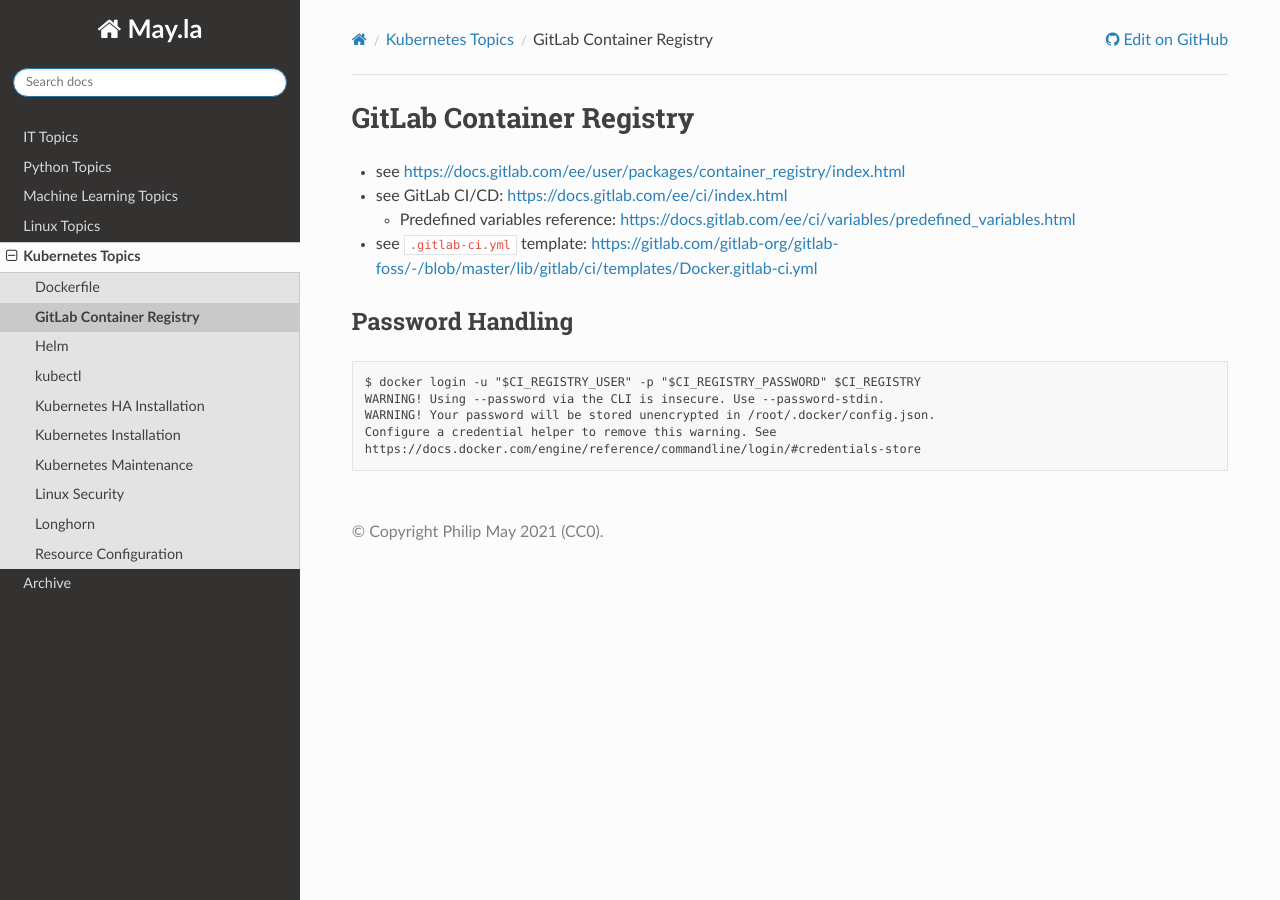
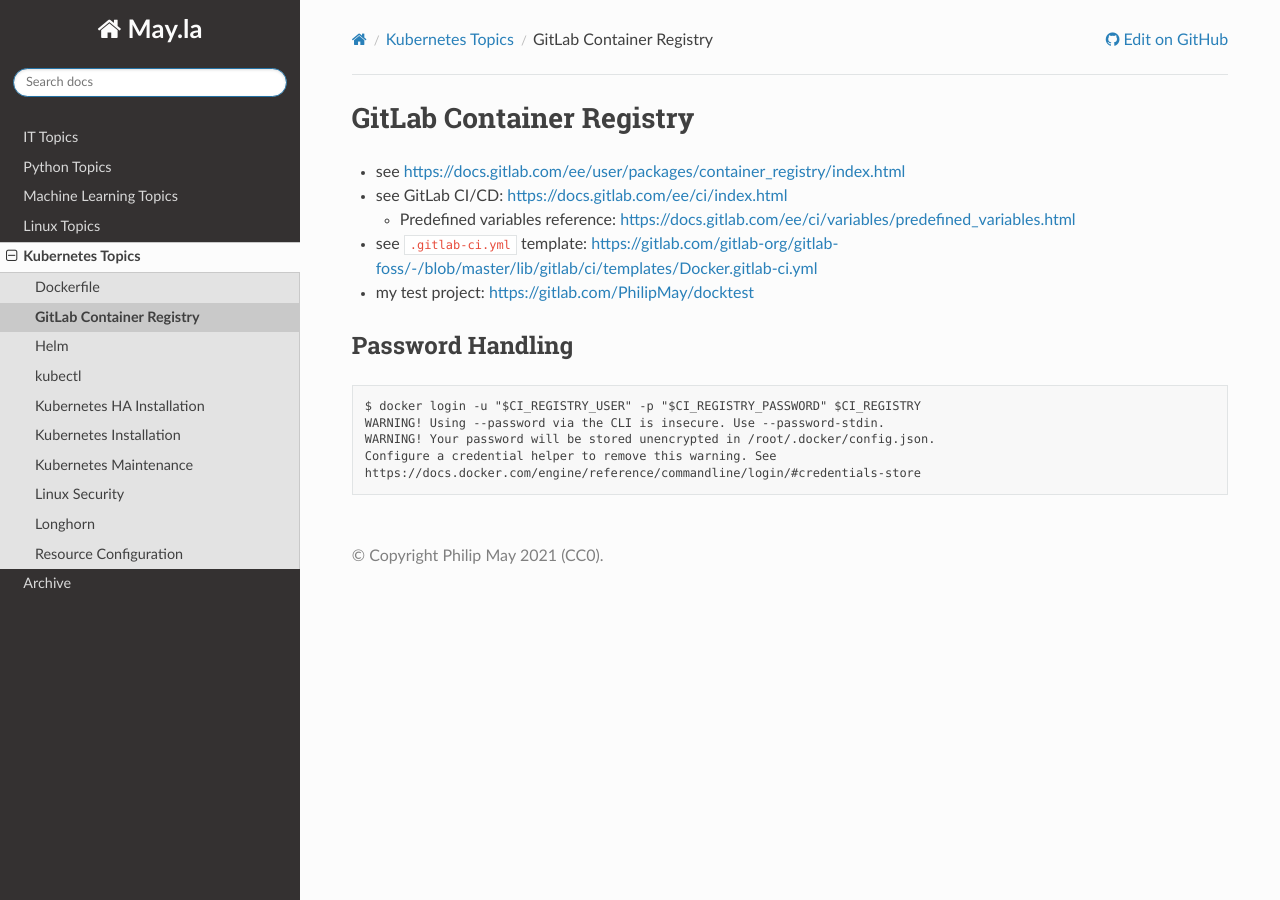
Before and after one commit to PhilipMay/May.la, a Sphinx documentation site: the page built from source/k8s/gitlab-container-registry.md, in a window 1280 px wide. Built offline with Sphinx 7.4.7 and the Read the Docs theme 2.0.0, drawn with Linux system fonts in a browser that asks for light colours.

Commit message:
Update gitlab-container-registry.md

````diff
--- a/source/k8s/gitlab-container-registry.md
+++ b/source/k8s/gitlab-container-registry.md
@@ -3,6 +3,7 @@
 - see GitLab CI/CD: https://docs.gitlab.com/ee/ci/index.html
   - Predefined variables reference: https://docs.gitlab.com/ee/ci/variables/predefined_variables.html
 - see `.gitlab-ci.yml` template: https://gitlab.com/gitlab-org/gitlab-foss/-/blob/master/lib/gitlab/ci/templates/Docker.gitlab-ci.yml
+- my test project: https://gitlab.com/PhilipMay/docktest
 
 ## Password Handling
 ```text
````
